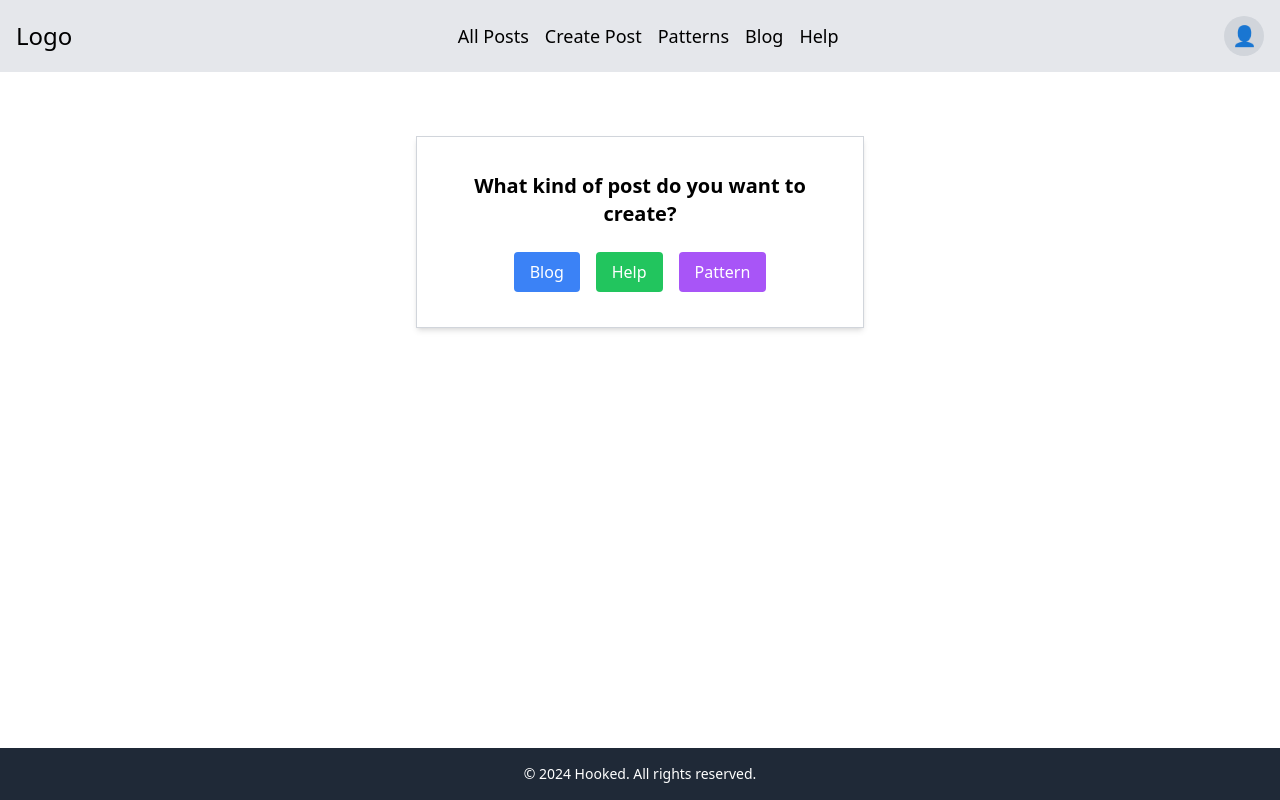
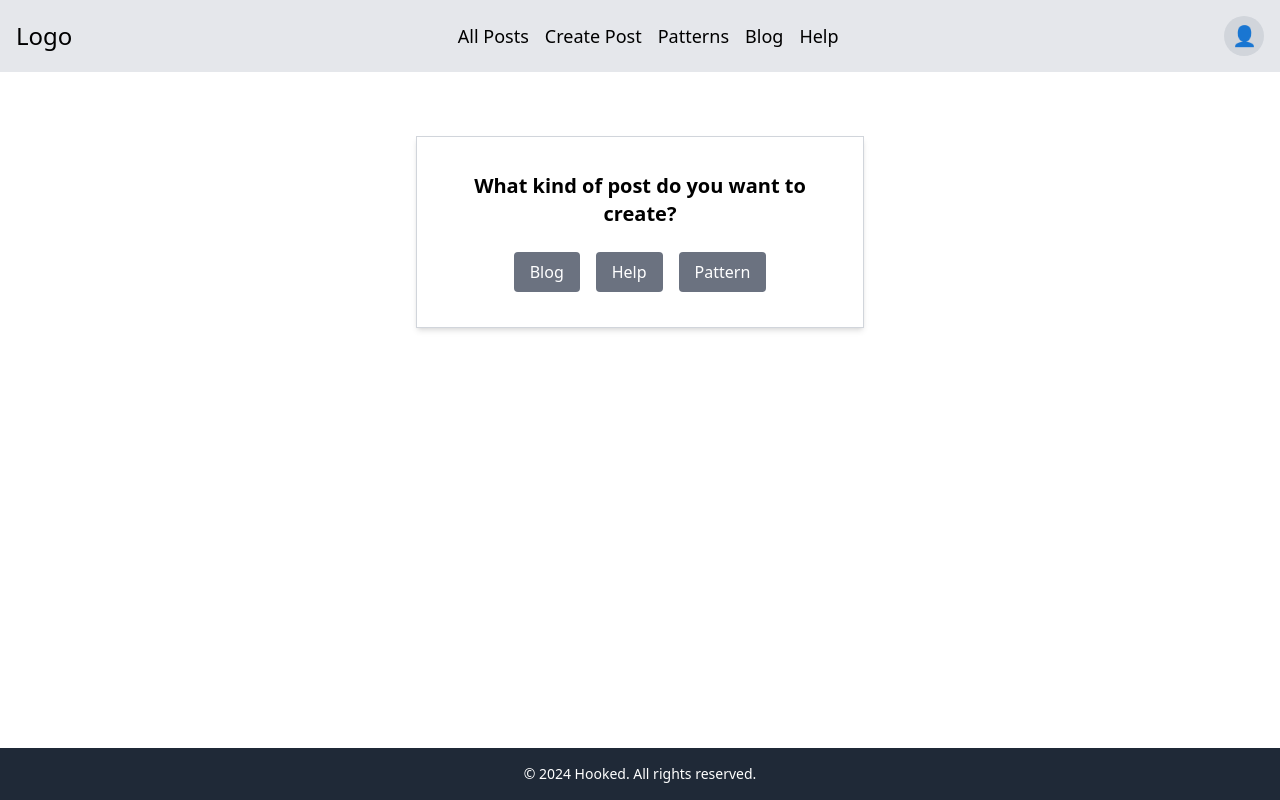
Before and after one commit to Codekmt/CrochetBlog, a Next.js app: page /CreatePost in a window 1280 px wide. Built offline with nearby package versions, Linux system fonts and the light colour scheme.

Commit message:
Changed styling of comment section and choice buttons

```diff
--- a/components/CommentSection.jsx
+++ b/components/CommentSection.jsx
@@ -31,7 +31,7 @@ export default function CommentSection({ comments }) {
             )}
 
             <div className="mt-[20px] mb-[20px]">
-                <form onSubmit={handleSubmit} className="flex gap-[10px]">
+                <form onSubmit={handleSubmit} className="flex gap-[10px] ml-[60px]">
                     <input
                         value={inputValue}
                         onChange={(e) => setInputValue(e.target.value)}
--- a/components/PostTypeSelector.tsx
+++ b/components/PostTypeSelector.tsx
@@ -9,13 +9,13 @@ const PostTypeSelector = () => {
         </h1>
         <div className="flex justify-center space-x-4">
         <Link href="/CreateBlogPost" passHref>
-          <button className="bg-blue-500 text-white px-4 py-2 rounded">Blog</button>
+          <button className="bg-gray-500 text-white px-4 py-2 rounded">Blog</button>
         </Link>
         <Link href="/CreateHelpPost" passHref>
-          <button className="bg-green-500 text-white px-4 py-2 rounded">Help</button>
+          <button className="bg-gray-500 text-white px-4 py-2 rounded">Help</button>
         </Link>
         <Link href="/CreatePatternPost" passHref>
-          <button className="bg-purple-500 text-white px-4 py-2 rounded">Pattern</button>
+          <button className="bg-gray-500 text-white px-4 py-2 rounded">Pattern</button>
         </Link>
         </div>
       </div>
--- a/components/SocialBar.jsx
+++ b/components/SocialBar.jsx
@@ -76,10 +76,10 @@ export default function SocialBar({ postId, userId }) {
 
   return (
     <>
-      <div className="flex w-[400px] ml-[60px] gap-[10px]">
+      <div className="flex w-[400px] ml-[60px] mt-[5px] gap-[10px]">
         <div>
           <button onClick={handleLikeClick} type="button">
-            {Likes} {likeState ? "Unlike" : "Like"}
+            {Likes} {likeState ? "Unlike" : "Likes"}
           </button>
         </div>
         <div>
```
